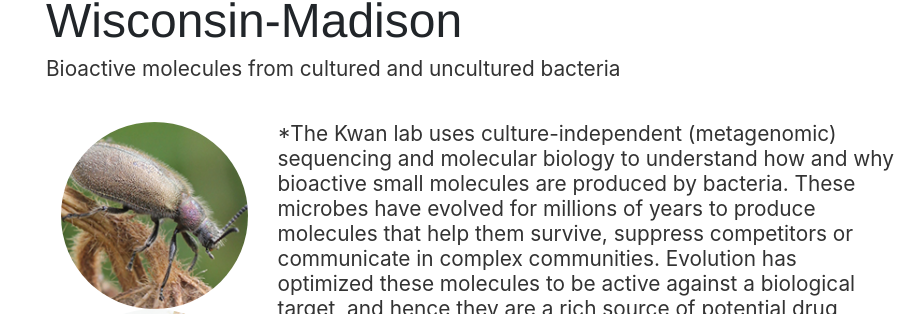
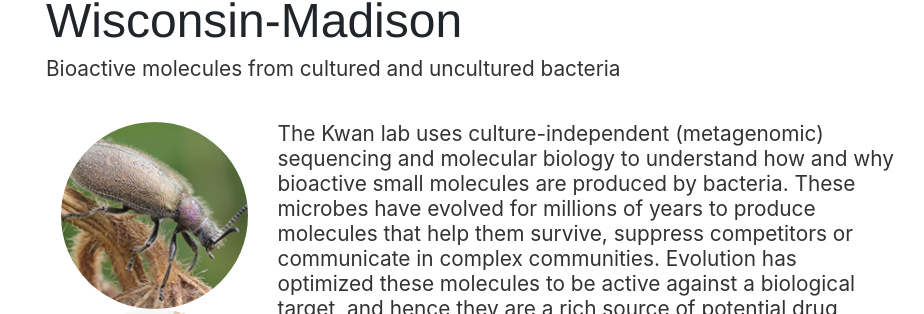
Before and after one commit to KwanLab/KwanLab.github.io, a Jekyll site: the page built from index.html, in a window 1280 px wide. Shown: the part 126-440 px from the top of the page, without its empty margins (161-1085 px from the left). Built offline with Jekyll 4.4.1, drawn with Linux system fonts in a browser that asks for light colours; some of the changed text lies outside the part shown.

Commit message:
Revert changes in last commit

```diff
--- a/index.html
+++ b/index.html
@@ -13,7 +13,7 @@ title: Jason Kwan Lab, UW-Madison
                 <img class="rounded-circle" src="/img/AK_bacterium.png" />
         </div>
         <div class="col-sm-9">
-                <p>*The Kwan lab uses culture-independent (metagenomic) sequencing and molecular biology to understand how and why bioactive small molecules are produced by bacteria. These microbes have evolved for millions of years to produce molecules that help them survive, suppress competitors or communicate in complex communities. Evolution has optimized these molecules to be active against a biological target, and hence they are a rich source of potential drug leads. Understanding the roles of bioactive molecules in the environment may aid targetted drug discovery, but there are many challenges to studying how bacteria use such evolved small molecules.</p>
+                <p>The Kwan lab uses culture-independent (metagenomic) sequencing and molecular biology to understand how and why bioactive small molecules are produced by bacteria. These microbes have evolved for millions of years to produce molecules that help them survive, suppress competitors or communicate in complex communities. Evolution has optimized these molecules to be active against a biological target, and hence they are a rich source of potential drug leads. Understanding the roles of bioactive molecules in the environment may aid targetted drug discovery, but there are many challenges to studying how bacteria use such evolved small molecules.</p>
 
                 <p>Sometimes animals (such as insects and marine invertebrates) domesticate a bacterium in a symbiotic relationship where it produces a compound that protects both partners, but often the microbial symbiont becomes dependent on its host and cannot be cultured in the laboratory. Conversely, culturable bacteria are often adapted to produce molecules under specific environmental conditions, but do not express compounds under laboratory conditions. Our work focusses on complex communities of uncultured bacteria, and the regulation of small molecule pathways in cultured strains. This research will lead to fundamental insights into small molecule evolution, as well as the efficient mining of the fruits of evolution for drug discovery.</p>
         </div>
```
